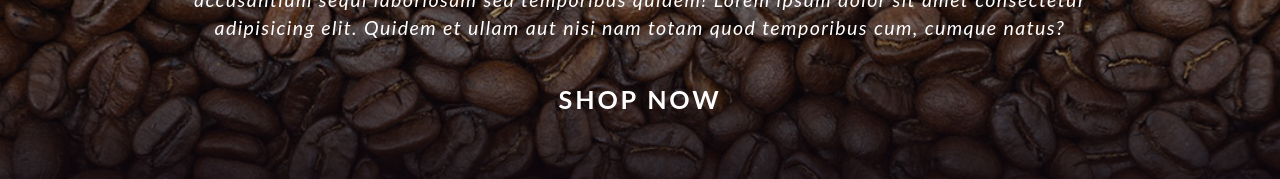
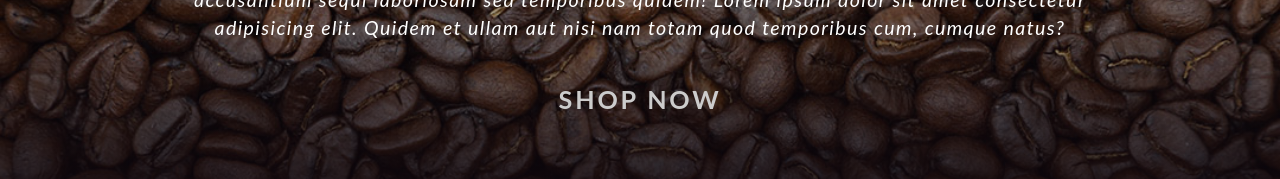
Before and after one commit to alperdegre/sample-react-app, a React (Create React App) app: page / in a window 1280 px wide. Shown: the part 280-459 px from the top of the page. Built offline with nearby package versions, Linux system fonts and the light colour scheme.

Commit message:
button color fix

```diff
--- a/src/components/MainPage/HeaderImage.module.css
+++ b/src/components/MainPage/HeaderImage.module.css
@@ -30,7 +30,7 @@
 .header-text button {
   margin-top: 2rem;
   padding: 1rem 2rem;
-  color: white;
+  color: #ccc;
   background-color: transparent;
   border: none;
   text-transform: uppercase;
@@ -41,5 +41,5 @@
 }
 
 .header-text button:hover {
-  color: #ccc;
+  color: white;
 }
```
